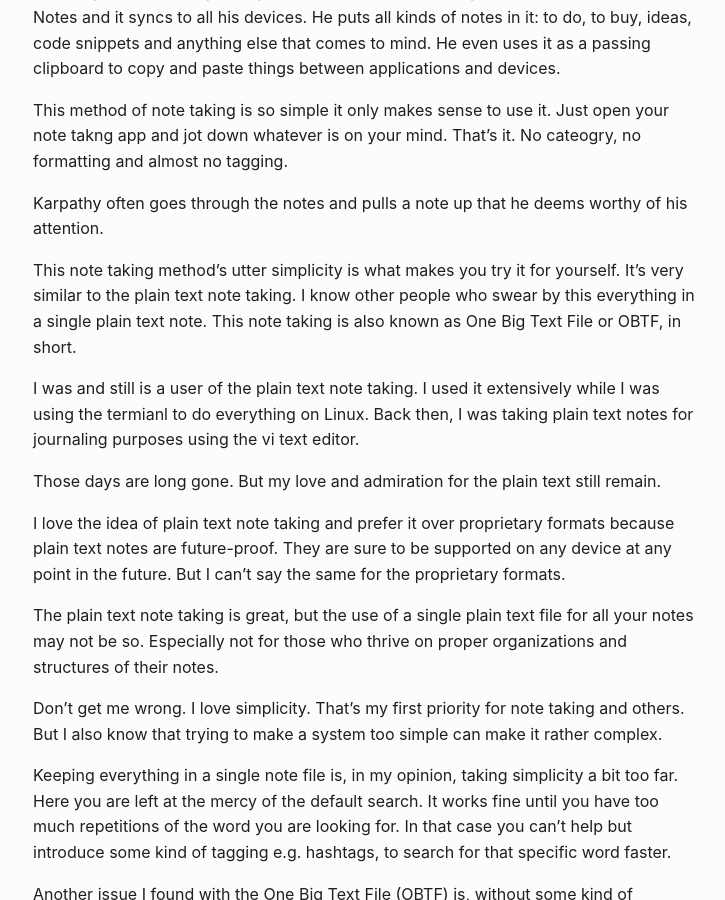
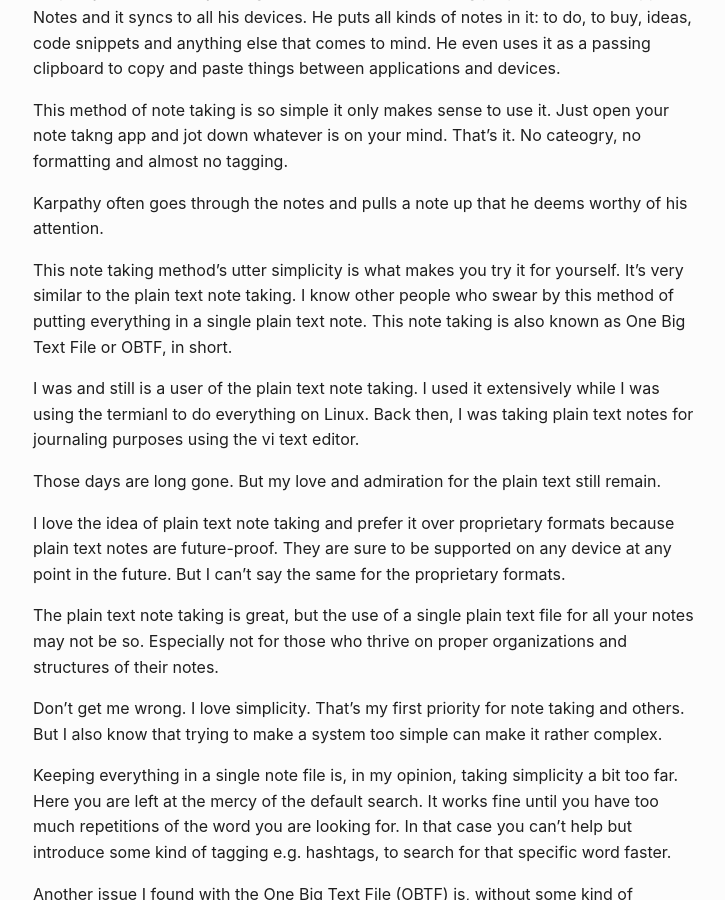
Before and after one commit to muntasimulhaque/muntasimulhaque.github.io, a Jekyll site: the page built from _posts/2025-05-12-cons-of-single-plaintext-file.md, in a window 1280 px wide and 900 px high, scrolled down 596 px. Shown: the whole window, without its empty margins (271-996 px from the left). Built offline with Jekyll 4.4.1, drawn with Linux system fonts in a browser that asks for light colours.

Commit message:
Update 2025-05-12-cons-of-single-plaintext-file.md

```diff
--- a/_posts/2025-05-12-cons-of-single-plaintext-file.md
+++ b/_posts/2025-05-12-cons-of-single-plaintext-file.md
@@ -16,7 +16,7 @@ This method of note taking is so simple it only makes sense to use it. Just open
 
 Karpathy often goes through the notes and pulls a note up that he deems worthy of his attention.
 
-This note taking method's utter simplicity is what makes you try it for yourself. It's very similar to the plain text note taking. I know other people who swear by this everything in a single plain text note. This note taking is also known as One Big Text File or OBTF, in short.
+This note taking method's utter simplicity is what makes you try it for yourself. It's very similar to the plain text note taking. I know other people who swear by this method of putting everything in a single plain text note. This note taking is also known as One Big Text File or OBTF, in short.
 
 I was and still is a user of the plain text note taking. I used it extensively while I was using the termianl to do everything on Linux. Back then, I was taking plain text notes for journaling purposes using the vi text editor.
 
```
